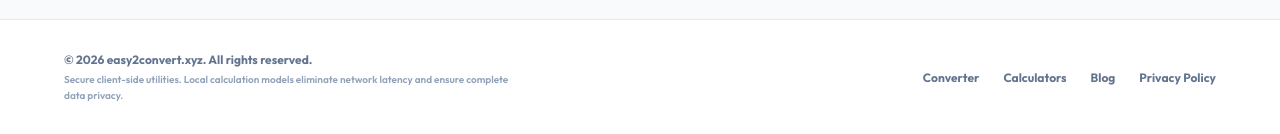
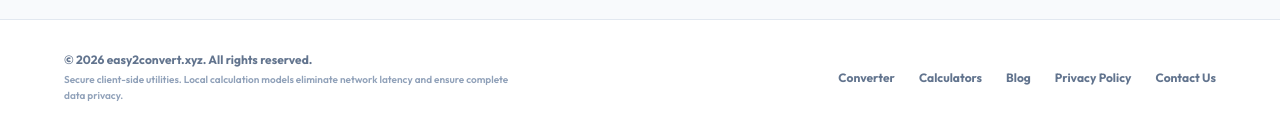
Before and after one commit to ashansl34/easy2convert, a Next.js app: page /base64-converter in a window 1280 px wide. Shown: the part 1082-1216 px from the top of the page. Built offline with nearby package versions, Linux system fonts and the light colour scheme.

Commit message:
Fix: Make contact us link functional for AdSense compliance

```diff
--- a/src/app/avif-converter/page.js
+++ b/src/app/avif-converter/page.js
@@ -261,6 +261,9 @@ export default function AvifConverter() {
             <a href="/privacy-policy" className="hover:text-emerald-600 transition-colors">
               Privacy Policy
             </a>
+            <a href="/contact" className="hover:text-emerald-600 transition-colors">
+              Contact Us
+            </a>
           </div>
         </div>
       </footer>
--- a/src/app/base64-converter/page.js
+++ b/src/app/base64-converter/page.js
@@ -357,6 +357,9 @@ export default function Base64Converter() {
             <a href="/privacy-policy" className="hover:text-emerald-600 transition-colors">
               Privacy Policy
             </a>
+            <a href="/contact" className="hover:text-emerald-600 transition-colors">
+              Contact Us
+            </a>
           </div>
         </div>
       </footer>
--- a/src/app/calculators/page.js
+++ b/src/app/calculators/page.js
@@ -559,6 +559,9 @@ export default function Calculators() {
             <a href="/terms-and-conditions" className="hover:text-emerald-600 transition-colors">
               Terms of Service
             </a>
+            <a href="/contact" className="hover:text-emerald-600 transition-colors">
+              Contact Us
+            </a>
           </div>
         </div>
       </footer>
--- a/src/app/case-converter/page.js
+++ b/src/app/case-converter/page.js
@@ -259,6 +259,9 @@ export default function CaseConverter() {
             <a href="/privacy-policy" className="hover:text-emerald-600 transition-colors">
               Privacy Policy
             </a>
+            <a href="/contact" className="hover:text-emerald-600 transition-colors">
+              Contact Us
+            </a>
           </div>
         </div>
       </footer>
--- a/src/app/json-to-ts/page.js
+++ b/src/app/json-to-ts/page.js
@@ -291,6 +291,9 @@ export default function JsonToTs() {
             <a href="/privacy-policy" className="hover:text-emerald-600 transition-colors">
               Privacy Policy
             </a>
+            <a href="/contact" className="hover:text-emerald-600 transition-colors">
+              Contact Us
+            </a>
           </div>
         </div>
       </footer>
--- a/src/app/page.js
+++ b/src/app/page.js
@@ -1014,7 +1014,7 @@ export default function Home() {
             <a href="/terms-and-conditions" className="bg-slate-50 text-slate-600 hover:text-emerald-600 border border-slate-200 hover:border-emerald-200 px-3 py-1.5 rounded-lg text-xs font-semibold transition-colors duration-200">
               Terms of Service
             </a>
-            <a href="#" className="bg-slate-50 text-slate-600 hover:text-emerald-600 border border-slate-200 hover:border-emerald-200 px-3 py-1.5 rounded-lg text-xs font-semibold transition-colors duration-200">
+            <a href="/contact" className="bg-slate-50 text-slate-600 hover:text-emerald-600 border border-slate-200 hover:border-emerald-200 px-3 py-1.5 rounded-lg text-xs font-semibold transition-colors duration-200">
               Contact Us
             </a>
           </div>
--- a/src/app/svg-converter/page.js
+++ b/src/app/svg-converter/page.js
@@ -253,6 +253,9 @@ export default function SvgConverter() {
             <a href="/privacy-policy" className="hover:text-emerald-600 transition-colors">
               Privacy Policy
             </a>
+            <a href="/contact" className="hover:text-emerald-600 transition-colors">
+              Contact Us
+            </a>
           </div>
         </div>
       </footer>
```
